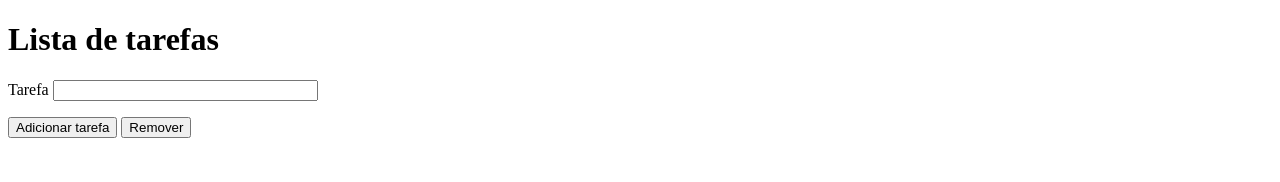
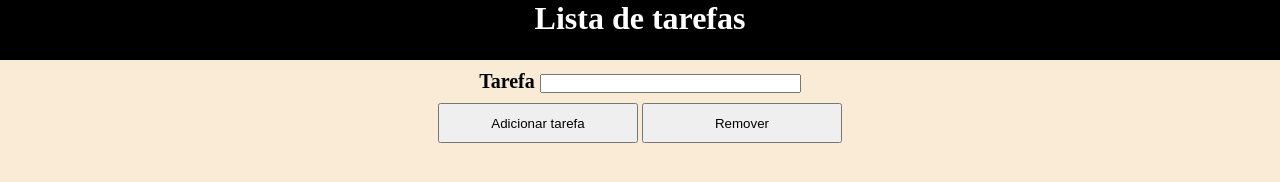
Before and after one commit to leonardonnovaes/Projeto9-ListaToDo, a plain HTML site: page index.html in a window 1280 px wide. Drawn offline with Linux system fonts and the light colour scheme.

Commit message:
Criando estilização

```diff
--- a/index.html
+++ b/index.html
@@ -7,15 +7,19 @@
     <title>Projeto 9</title>
 </head>
 <body>
-    <h1>Lista de tarefas</h1>
+    <header>
+        <h1>Lista de tarefas</h1>
+    </header>
 
-    <p><label for="task">Tarefa</label>
+    <p id="tar"><label for="task">Tarefa</label>
     <input type="text" id="task" size="30px">
     </p>
-    <button id="btnAdicionar" onclick="adicionarTarefa()">Adicionar tarefa</button>
 
-    <button id="btnRemover" onclick="removerTarefa()">Remover</button>
+    <p id="botoes">
+        <button id="btnAdicionar" onclick="adicionarTarefa()">Adicionar tarefa</button>
 
+        <button id="btnRemover" onclick="removerTarefa()">Remover</button>
+    </p>
     <p id="lista"></p>
 
 
--- a/src/css/estilo.css
+++ b/src/css/estilo.css
@@ -0,0 +1,40 @@
+*{
+    padding: 0px;
+    margin: 0px;
+    box-sizing: border-box;
+}
+
+body{
+    background-color: antiquewhite;
+    padding: 0;
+    margin:0;
+}
+header{
+    width:100%;
+    height: 60px;
+    background-color: black;
+    color:white;
+    text-align: center;
+
+}
+#tar{
+    padding: 10px;
+    text-align: center;
+    font-size: 20px;
+    font-weight: 600;
+}
+#botoes{
+    text-align: center;
+
+}
+#lista{
+    text-align: center;
+    font-size: 20px;
+    font-weight: 600;
+    color: rgb(255, 0, 0);
+}
+button{
+    width:200px;
+    height: 40px;
+
+}
```
